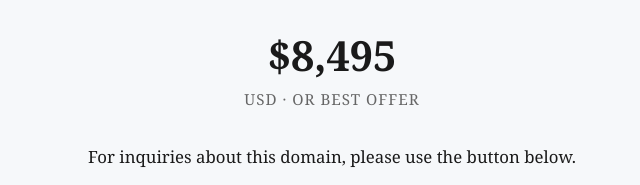
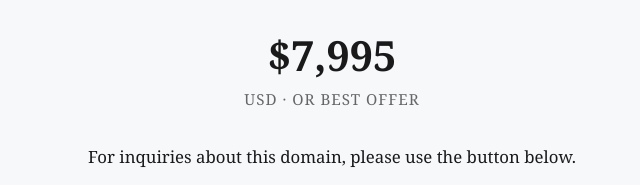
Before and after one commit to yumrare/aidanchiles-site, a plain HTML site: page index.html in a window 1280 px wide. Shown: the part 318-503 px from the top of the page, 308-948 px from the left. Drawn offline with Linux system fonts and the light colour scheme.

Commit message:
Price update: $7,995

```diff
--- a/index.html
+++ b/index.html
@@ -28,7 +28,7 @@
     <h1>AidanChiles<span class="tld">.com</span></h1>
     <p class="sale">Is for sale!</p>
     <p class="sub">A short, memorable .com name —<br>available for acquisition by any buyer.</p>
-    <p class="price">$8,495<small>USD · Or best offer</small></p>
+    <p class="price">$7,995<small>USD · Or best offer</small></p>
     <div class="contact">
       For inquiries about this domain, please use the button below.<br>
       <a class="btn" href="mailto:domains@beaconhail.com?subject=AidanChiles.com%20—%20Domain%20Inquiry">Make an Inquiry</a>
```
